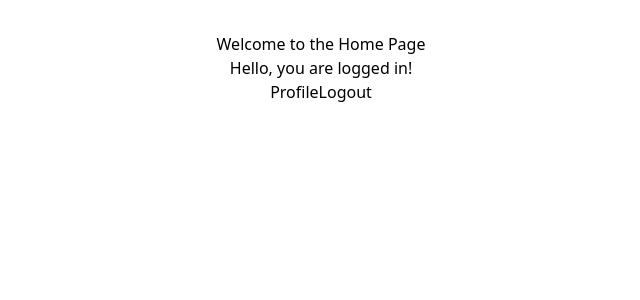
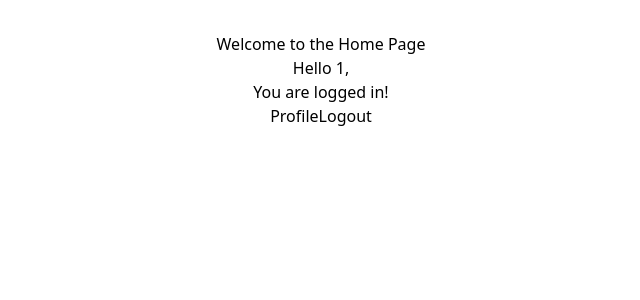
Before and after one commit to MaivMinh/frontend, a React (Vite) app: page / in a window 1280 px wide. Shown: the top 300 px of the page, without its empty margins (319-959 px from the left). Built offline with nearby package versions, Linux system fonts and the light colour scheme; sample sign-in values are in the browser's storage.

Commit message:
return login respone from backend

```diff
--- a/src/pages/Home.jsx
+++ b/src/pages/Home.jsx
@@ -28,7 +28,7 @@ function Home() {
       <h1 className="text-3xl font-bold text-gray-800 mb-6">Welcome to the Home Page</h1>
       {isAuthenticated ? (
         <div className="p-6 bg-gray-100 rounded-lg">
-          <h2 className="text-2xl font-semibold text-green-600 mb-4">Hello, you are logged in!</h2>
+          <h2 className="text-2xl font-semibold text-green-600 mb-4">Hello {userData.sub}, <br />You are logged in!</h2>
           <button
             onClick={() => navigate('/profile')}
             className="px-5 py-2 mx-3 text-white bg-green-500 rounded-md hover:bg-green-600 mt-4"
--- a/src/pages/Login.jsx
+++ b/src/pages/Login.jsx
@@ -17,10 +17,9 @@ function Login() {
     setLoading(true);
     e.preventDefault();
     setError(null);
-
     try {
       const response = await fetch(
-        `${import.meta.env.REACT_APP_API_URL}/api/auth/login`,
+        `${import.meta.env.VITE_API_URL}/api/auth/login`,
         {
           method: "POST",
           headers: {
@@ -36,8 +35,7 @@ function Login() {
       }
 
       const data = await response.json();
-      console.log(data);
-      login(data.token);
+      login(data.accessToken, data.refreshToken);
       navigate("/");
     } catch (err) {
       setError(err.message);
@@ -152,6 +150,7 @@ function Login() {
                   ? "cursor-not-allowed px-4 py-2 bg-green-300 text-white font-medium rounded-lg"
                   : "px-4 py-2 bg-green-500 text-white font-medium rounded-lg hover:bg-green-600"
               }
+              onClick={handleSubmit}
             >
               Login
             </button>
```
Also changed, not shown: 1 other file (tests, documents, lock files or other folders).
